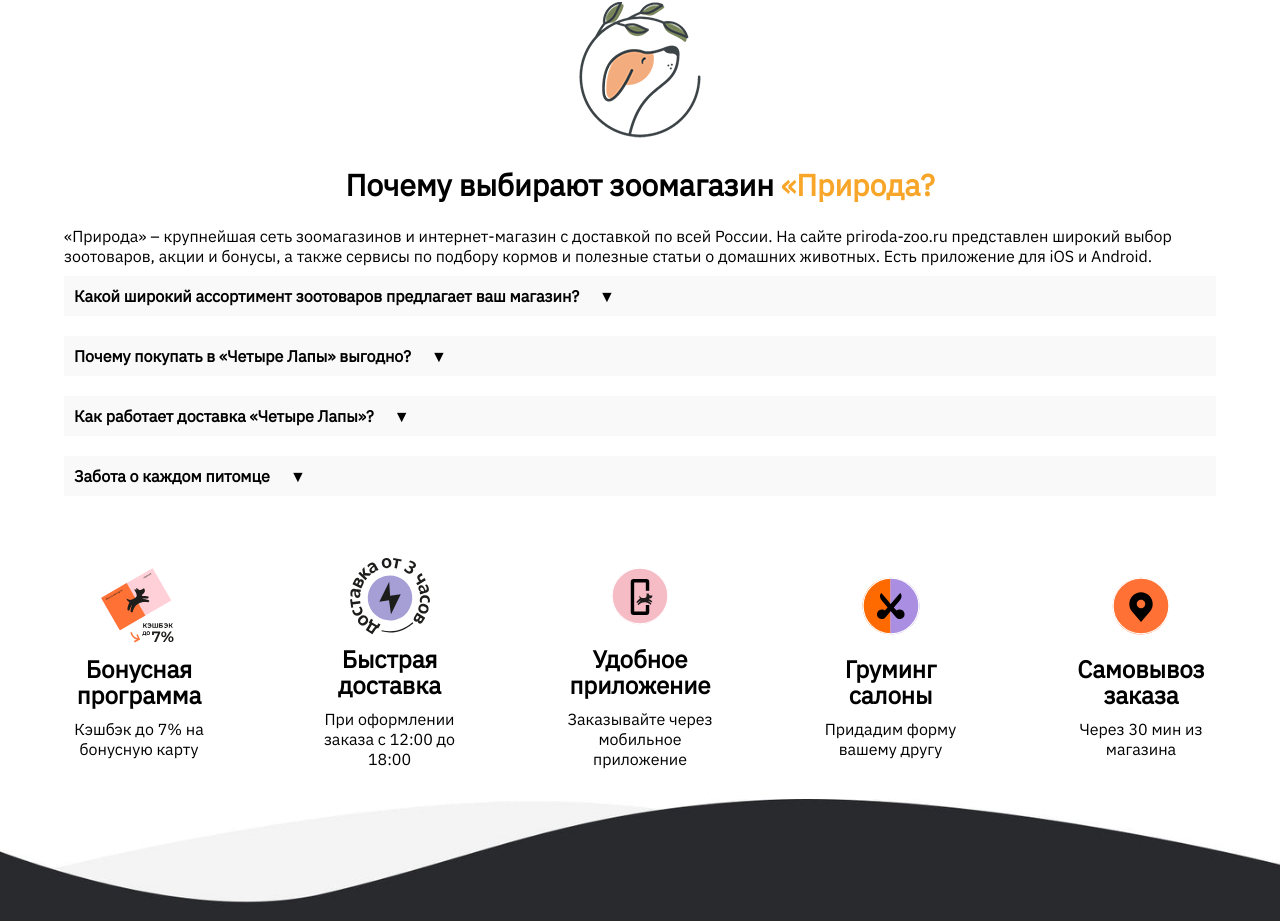
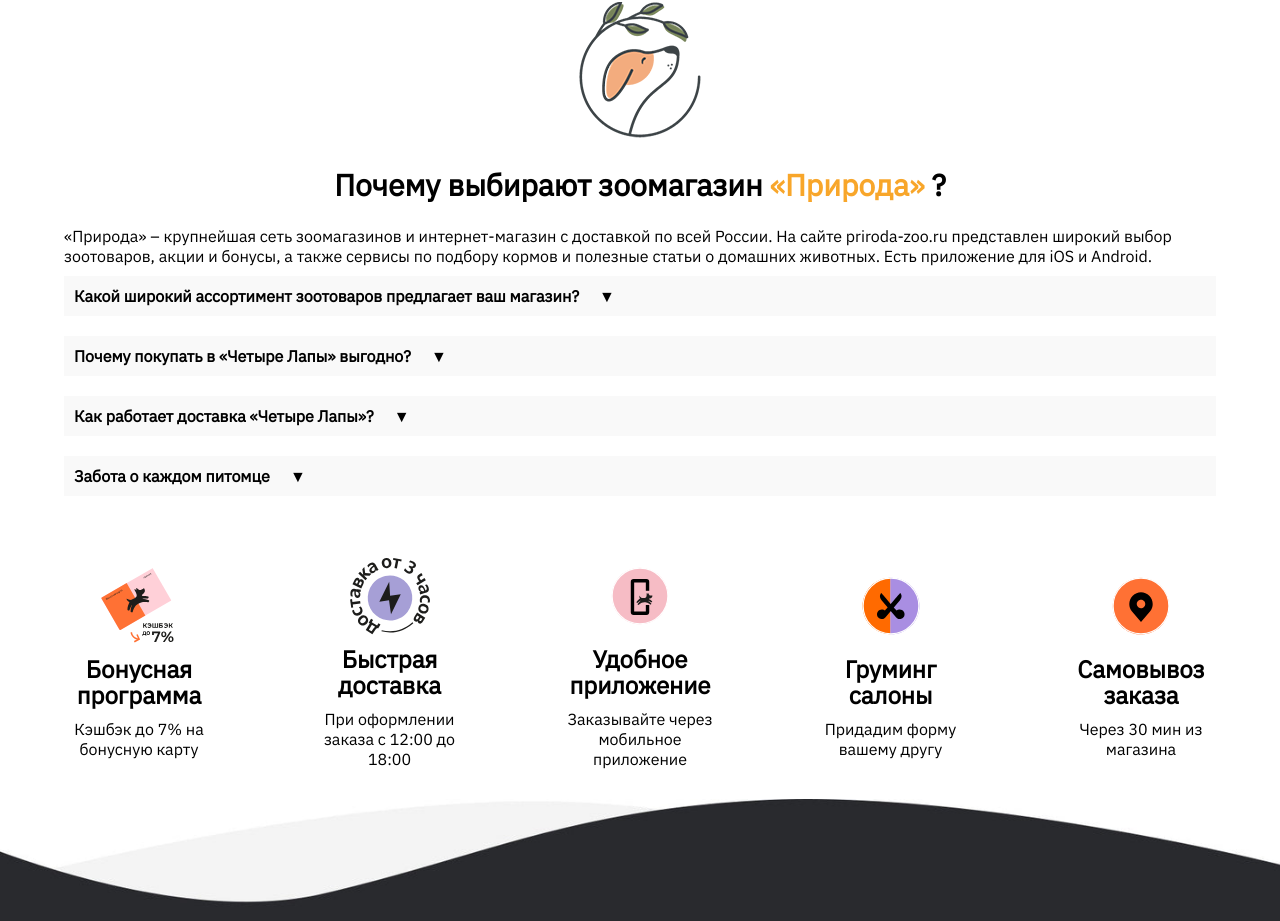
Before and after one commit to ortima/pet-shop, a React (Vite) app: page / in a window 1280 px wide. Shown: the part 2323-3244 px from the top of the page. Built offline with nearby package versions, Linux system fonts and the light colour scheme.

Commit message:
fix FAQList

```diff
--- a/src/components/FAQ/FAQList.jsx
+++ b/src/components/FAQ/FAQList.jsx
@@ -17,7 +17,7 @@ const FAQList = () => {
             <img src="src\assets\logo.png" alt="logo" />
             <div className={styles.content}>
                 <h1>
-                    Почему выбирают зоомагазин <span>«Природа?</span>
+                    Почему выбирают зоомагазин <span>«Природа» </span>?
                 </h1>
                 <p className={styles.subtitle}>
                     «Природа» – крупнейшая сеть зоомагазинов и интернет-магазин
```
